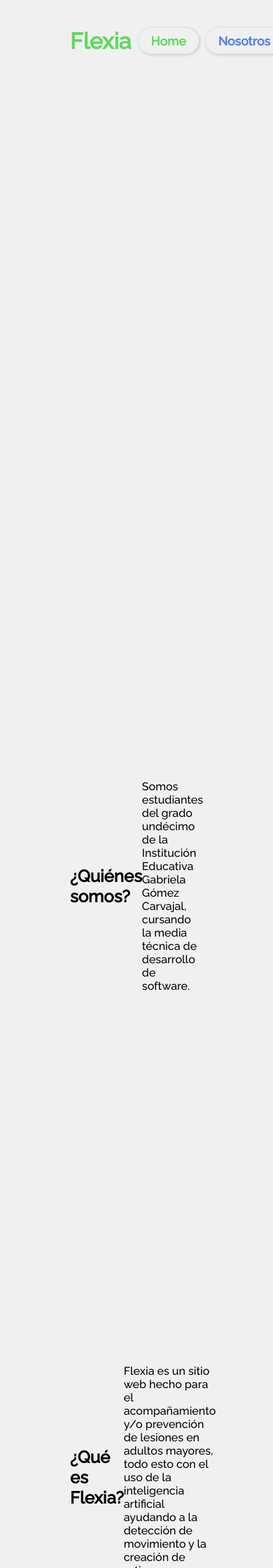
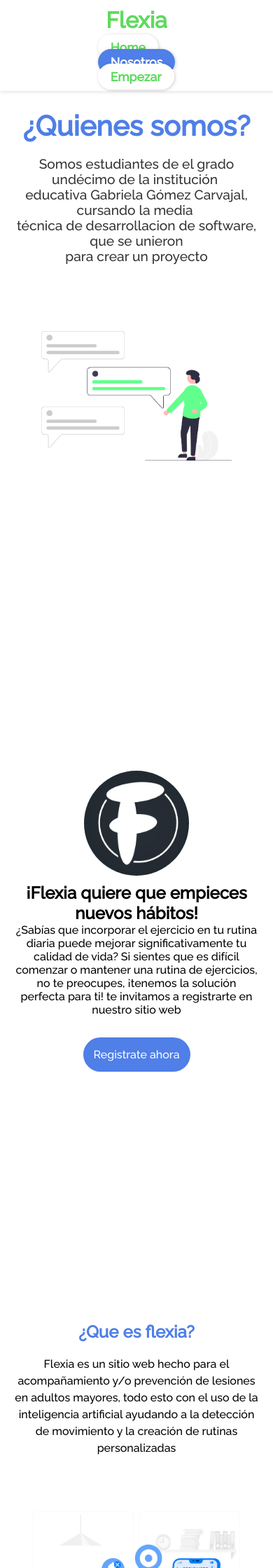
Before and after one commit to juanfer012/flexia_proyecto, a PHP site: page /nosotros/ in a window 390 px wide. Shown: the top 2240 px of the page at 70% size. Run offline with PHP 8.4, Linux system fonts and the light colour scheme.

Commit message:
segunda version

```diff
--- a/dashboard/sidebar.php
+++ b/dashboard/sidebar.php
@@ -10,7 +10,7 @@
             <span>inicio</span>
         </a>
         <li>
-        <a href="#" onclick="mostrarAlerta()">
+        <a href="./rutinas/">
             <ion-icon name="barbell-outline"></ion-icon>
             <span>rutinas</span>
         </a>
@@ -36,7 +36,7 @@
    </div>
    <script>
     function mostrarAlerta() {
-    alert("¡Trabajaremos fuerte para habilitarlo papi rico <3 !");
+    alert("¡Trabajaremos fuerte para habilitarlo  !");
 }
    </script>
    <script type="module" src="https://unpkg.com/ionicons@7.1.0/dist/ionicons/ionicons.esm.js"></script>
--- a/nosotros/index.html
+++ b/nosotros/index.html
@@ -1,38 +1,95 @@
 <!DOCTYPE html>
 <html lang="en">
+
 <head>
   <meta charset="UTF-8">
   <meta name="viewport" content="width=device-width, initial-scale=1.0">
   <title>Document</title>
   <link rel="stylesheet" href="style.css">
 </head>
+
 <body>
   <section>
     <header>
       <a href="../" class="logo">Flexia</a>
       <ul class="navegation">
-              <li><a href="../" style="--i: 1" class="">Home</a></li>
+        <li><a href="index.html" style="--i: 1" class="">Home</a></li>
         <li><a href="./" style="--i: 2" class="active">Nosotros</a></li>
         <li><a href="../dashboard" style="--i: 3">Empezar</a></li>
       </ul>
     </header>
+    <div class="content">
+      <div class="txtbx">
+        <h2>¿Quienes somos?</h2>
+      </div>
+      <div class="txtbx-p">
+        <pre>Somos estudiantes de el grado undécimo de la institución
+educativa Gabriela Gómez Carvajal,  cursando la media
+técnica de desarrollacion de software, que se unieron
+para crear un proyecto</pre>
+      </div>
+    </div>
+    <div class="main-img">
+      <img src="../img/undraw_Personal_text_re_vqj3.png" alt="" class="main-img" />
+    </div>
   </section>
   <main>
-        <section class="card">
-          <h2>¿Quiénes somos?</h2>
-          <p>Somos estudiantes del grado undécimo de la Institución Educativa Gabriela Gómez Carvajal, cursando la media técnica de desarrollo de software.</p>
+    <section class="presentacion">
+      <img src="../img/Captura de pantalla 2024-07-10 003312.png" class="presentacion_picture">
+      <h2 class="subtitle">¡Flexia quiere que empieces nuevos hábitos!</h2>
+      <p>¿Sabías que incorporar el ejercicio en tu rutina diaria puede mejorar significativamente tu calidad de vida? Si
+        sientes que es difícil comenzar o mantener una rutina de ejercicios, no te preocupes, ¡tenemos la solución
+        perfecta para ti! te invitamos a registrarte en nuestro sitio web</p>
+      <a href="" class="presentacion_cta">Registrate ahora</a>
     </section>
-        <section class="card">
-          <h2>¿Qué es Flexia?</h2>
-          <p>Flexia es un sitio web hecho para el acompañamiento y/o prevención de lesiones en adultos mayores, todo esto con el uso de la inteligencia artificial ayudando a la detección de movimiento y la creación de rutinas personalizadas.</p>
+    <section class="about_container">
+      <div class="about_texts">
+        <h2 class="subtitle">¿Que es flexia?</h2>
+        <p class="about_paragraph">Flexia es un sitio web hecho para el acompañamiento y/o prevención de lesiones en
+          adultos mayores, todo esto con el uso de la inteligencia artificial ayudando a la detección de movimiento y la
+          creación de rutinas personalizadas</p>
+      </div>
+      <figure class="about_img">
+        <img src="../img/5961108.jpg" alt="" class="about_picture">
+      </figure>
+      <figure class="about_img--left">
+        <img src="../img/3297225.jpg" alt="" class="about_picture">
+      </figure>
+      <div class="about_texts">
+        <h2 class="subtitle">¿Como nacio flexia?</h2>
+        <p class="about_paragraph">Flexia nace a partir de una primera lluvia de ideas, primeramente se planeo que fuera
+          un sitio web centrado en las fisioterapias en los músculos inferiores, esa idea ha ido evolucionando hasta lo
+          que hoy es flexia</p>
+      </div>
     </section>
-        <section class="card">
-          <h2>¿Cómo nació Flexia?</h2>
-          <p>Flexia nace a partir de una primera lluvia de ideas, primeramente se planeó que fuera un sitio web centrado en las fisioterapias en los músculos inferiores, esa idea ha ido evolucionando hasta lo que hoy es Flexia.</p>
+    <h2 class="subtitle_p">¿Que dicen de nosotros?</h2>
+    <section class="testimony container">
+      <div class="testimony_grid">
+        <article class="testimony_item">
+          <div class="testimony_person">
+            <img src="../img/imagenp.jpg" alt="" class="testimony_img">
+            <div class="testimony_text">
+              <h3 class="testimony_name">usuario 1</h3>
+              <p class="testimony_verificacion">aprovado por chayane</p>
+            </div>
+          </div>
+          <p class="testimony_review">Lorem ipsum dolor, sit amet consectetur adipisicing elit. Quam assumenda eaque,
+            animi harum asperiores odit incidunt id quo doloribus a.</p>
+        </article>
+        <article class="testimony_item">
+          <div class="testimony_person">
+            <img src="../img/imagenp.jpg" alt="" class="testimony_img">
+            <div class="testimony_text">
+              <h3 class="testimony_name">usuario 2</h3>
+              <p class="testimony_verificacion">aprovado por chayane</p>
+            </div>
+          </div>
+          <p class="testimony_review">Lorem ipsum dolor, sit amet consectetur adipisicing elit. Quam assumenda eaque,
+            animi harum asperiores odit incidunt id quo doloribus a.</p>
+        </article>
+      </div>
     </section>
   </main>
-      <footer>
-        <p>© 2024 Flexia. Todos los derechos reservados.</p>
-      </footer>
 </body>
+
 </html>
--- a/nosotros/style.css
+++ b/nosotros/style.css
@@ -1,223 +1,286 @@
 @import url('https://fonts.googleapis.com/css2?family=Raleway:wght@500&display=swap');
-*{
-    font-family: 'raleway';
+
+* {
+    font-family: 'Raleway', sans-serif;
     padding: 0;
     margin: 0;
     box-sizing: border-box;
     background-color: var(--color-fondo);
 }
-:root{
-    --color-letra:rgb(79, 127, 231);
-    --color-botones:rgb(94, 218, 94);
-    --color-fondo:#f0f0f0;
+
+:root {
+    --color-letra: rgb(79, 127, 231);
+    --color-botones: rgb(94, 218, 94);
+    --color-fondo: rgb(255, 255, 255);
 }
-section{
+
+section {
     position: relative;
     width: 100%;
     min-height: 100vh;
-    padding: 100px;
+    padding: 100px 20px;
     display: flex;
-    justify-content: flex-start;
+    flex-direction: column;
+    justify-content: center;
     align-items: center;
 }
-header{
+
+header {
     position: fixed;
     top: 0;
     left: 0;
     width: 100%;
-    padding: 40px 100px;
+    padding: 20px;
     display: flex;
     justify-content: space-between;
     align-items: center;
     z-index: 1000;
+    background-color: var(--color-fondo);
+    box-shadow: 0 2px 4px rgba(0, 0, 0, 0.1);
 }
-header .logo{
-    position: relative;
+
+header .logo {
     color: var(--color-botones);
-    display: inline-block;
     font-size: 2rem;
     font-weight: 700;
     text-decoration: none;
     transition: 0.5s;
-    /*animation*/
-    opacity: 0;
-    animation: slide_left .5s linear forwards;
-    animation-delay: .1s;
 }
-header .logo:hover{
+
+header .logo:hover {
     color: var(--color-letra);
 }
-header ul{
-    position: relative;
+
+header ul {
     display: flex;
 }
-header ul li{
+
+header ul li {
     list-style: none;
 }
-header ul li a{
-    display: inline-block;
+
+header ul li a {
     color: var(--color-botones);
     background-color: var(--color-fondo);
-    box-shadow: 1px 1px 5px rgb(0,0,0,.2);
+    box-shadow: 1px 1px 5px rgb(0, 0, 0, .2);
     font-weight: 600;
     font-size: 1.1rem;
     margin-left: 10px;
-    display: inline-block;
     padding: 8px 18px;
     text-decoration: none;
     user-select: none;
     border-radius: 2rem;
-    /*animation*/
-    opacity: 0;
-    animation: slide_top .5s linear forwards;
-    animation-delay: calc(.2s * var(--i));
+    transition: background-color 0.3s ease, color 0.3s ease;
 }
 
-header ul li a.active{
-    background-color: var(--color-fondo);
-    color: var(--color-letra);
+header ul li a.active, header ul li a:hover {
+    background-color: var(--color-letra);
+    color: var(--color-fondo);
 }
-header ul li a:hover{
-    background-color: var(--color-fondo);
-    color: var(--color-letra);
+
+.txtbx {
+    text-align: center;
+    margin-bottom: 20px;
 }
-.txtbx{
-    position: relative;
-    min-width: 550px;
-    display: flex;
-    z-index: 1;
-}
-.txtbx h2{
+
+.txtbx h2 {
     color: var(--color-letra);
     font-size: 3.5rem;
     margin-bottom: 10px;
     font-weight: 700;
+}
 
+.txtbx-p {
+    text-align: center;
+    margin-bottom: 30px;
 }
-.content-text-animacion{
+
+.txtbx-p pre {
+    font-size: 1.5rem;
+    color: #333;
+    white-space: pre-wrap;
+}
+
+.main-img {
+    text-align: center;
+    margin-top: 20px;
+}
+
+.main-img img {
+    width: 100%;
+    max-width: 600px;
+    height: auto;
+}
+
+.presentacion {
+    text-align: center;
+    margin-top: 50px;
+}
+
+.presentacion_picture {
+    width: 150px;
+    height: 150px;
+    border-radius: 50%;
+    margin-bottom: 10px;
+    object-fit: cover;
+}
+
+.presentacion_cta {
+    display: inline-block;
+    margin-top: 30px;
+    background: var(--color-letra);
+    color: #fff;
+    text-decoration: none;
+    padding: 15px;
+    border-radius: 40px;
+}
+
+.presentacion_cta:hover {
+    color: var(--color-fondo);
+    background: var(--color-botones);
+}
+
+.about_container {
     display: flex;
-    opacity: 1;
+    flex-wrap: wrap;
+    justify-content: space-around;
+    align-items: center;
+    margin-top: 50px;
+    gap: 20px;
+}
+
+.about_texts {
+    flex: 1 1 300px;
+    max-width: 300px;
+    text-align: center;
+}
+
+.about_texts h2 {
     color: var(--color-letra);
-    font-size: 3.5rem;
-    margin-left: 15px;
-    margin-bottom: 10px;
+    font-size: 2rem;
+    margin-bottom: 20px;
+}
+
+.about_paragraph {
+    margin-bottom: 20px;
+    line-height: 1.5;
+    font-size: 1.2rem;
+}
+
+.about_img, .about_img--left {
+    flex: 1 1 300px;
+    text-align: center;
+}
+
+.about_picture {
+    max-width: 100%;
+    height: auto;
+    border-radius: 10px;
+}
+
+.subtitle_p {
+    color: var(--color-letra);
+    font-size: 2rem;
+    text-align: center;
+    margin-top: 50px;
+    margin-bottom: 20px;
+}
+
+.testimony {
+    text-align: center;
+    margin-top: 20px;
+}
+
+.testimony_grid {
+    display: flex;
+    flex-wrap: wrap;
+    gap: 20px;
+    justify-content: center;
+}
+
+.testimony_item {
+    flex: 1 1 300px;
+    max-width: 300px;
+    background: var(--color-letra);
+    padding: 20px;
+    border-radius: 10px;
+    color: #fff;
+}
+
+.testimony_person {
+    display: flex;
+    align-items: center;
+    margin-bottom: 20px;
+}
+
+.testimony_img {
+    width: 60px;
+    height: 60px;
+    object-fit: cover;
+    border-radius: 50%;
+    border: 2px solid #fff;
+    margin-right: 15px;
+}
+
+.testimony_name {
+    font-size: 1.2rem;
+    margin-bottom: 5px;
+}
+
+.testimony_verificacion {
+    color: #faffaf;
     font-weight: 700;
 }
-.barra-text-animacion{
-    width: 2px;
-    height: 3rem;
-    margin-top: 5px;
-    margin-left: 5px;
-    background-color: #2b2a2abe;
-    opacity: 0;
-    animation: barra-animacion .8s ease infinite;
 
-}
-.txtbx-p p{
-    font-size: 1.2rem;
-    color: #333;
-     /*animation*/
-     opacity: 0;
-     animation: slide_right .5s linear forwards;
-     animation-delay: 1.5s;
-}
-.txtbx-p a{
-    display: inline-block;
-    margin-top: 20px;
-    padding: 15px 30px;
-    background-color: var(--color-botones);
-    color: var(--color-fondo);
-    font-size: 1.2rem;
-    border-radius: 40px;
-    font-weight: 700;
-    letter-spacing: 1px;
-    text-decoration: none;
-    transition: .5s;
-     /*animation*/
-     opacity: 0;
-     animation: slide_right .5s linear forwards;
-     animation-delay: 2s;
-
-}
-.txtbx a:hover{
-    color: var(--color-fondo);
-    background: var(--color-letra);
-}
-.main-img {
-    position: absolute;
-    right: 0;
-    transition: 2s ease;
-    margin-top: -60px;
+.testimony_review {
+    font-weight: 300;
 }
 
-.sci{
-    position: absolute;
-    bottom: 40px;
-    display: flex;
-    justify-content: center;
-    align-items: center;
-}
-.sci li{
-    list-style: none;
-}
-.sci li a{
-    position: relative;
-    display: inline-block;
-    margin-left: 15px;
-    width: 50px;
-    height: 50px;
-    background-color: var(--color-botones);
-    border-radius: 50%;
-    display: grid;
-    place-items: center;
-    transition: .5s ease-in-out;
-    /*animation*/
-    opacity: 0;
-    animation: slide_right .5s linear forwards;
-    animation-delay: calc(.2s * var(--i));
-}
-.sci li a:hover{
-    background: var(--color-letra);
-    transform: translateY(-10px)!important;
-}
-.sci li a svg{
-    width: 30px;
-    height: 30px;
-    background-color: transparent;
-}
-/*animaciones*/
-@keyframes slide_left{
-    0%{
-        transform: translateX(-100px);
-        opacity: 0;
+/* Responsive adjustments */
+@media (max-width: 768px) {
+    header {
+        flex-direction: column;
+        padding: 10px;
     }
-    100%{
-        transform: translateX(0px);
-        opacity: 1;
+
+    header .logo {
+        margin-bottom: 10px;
+    }
+
+    header ul {
+        flex-direction: column;
+    }
+
+    header ul li a {
+        margin: 5px 0;
+    }
+
+    .txtbx h2 {
+        font-size: 2.5rem;
+    }
+
+    .txtbx-p pre {
+        font-size: 1.2rem;
+    }
+
+    .about_texts, .about_img, .about_img--left {
+        flex: 1 1 100%;
+        max-width: 100%;
+    }
+
+    .about_texts h2 {
+        font-size: 1.5rem;
+    }
+
+    .about_paragraph {
+        font-size: 1rem;
+    }
+
+    .subtitle_p {
+        font-size: 1.5rem;
+    }
+
+    .testimony_item {
+        max-width: 100%;
     }
 }
-@keyframes slide_right{
-    0%{
-        transform: translateX(100px);
-        opacity: 0;
-    }
-    100%{
-        transform: translateX(0px);
-        opacity: 1;
-    }
-}
-@keyframes slide_top{
-    0%{
-        transform: translatey(100px);
-        opacity: 0;
-    }
-    100%{
-        transform: translatey(0px);
-        opacity: 1;
-    }
-}
-@keyframes barra-animacion{
-    100%{
-     opacity: 1;
-    }
-}
```
Also changed, not shown: dashboard/rutinas/index.php (+23 -12 lines), dashboard/rutinas/style.css (added, +107 -0 lines), index.html (+1 -16 lines), img/3297225.jpg (added), img/5961108.jpg (added), img/Captura de pantalla 2024-07-10 003312.png (added), img/imagen1.avif (deleted), img/imagen2.avif (deleted), img/imagen3.jpg (deleted), img/imgp.jpg (added), img/undraw_Personal_text_re_vqj3.png (added). Lines whose indentation alone changed are shown as unchanged.
